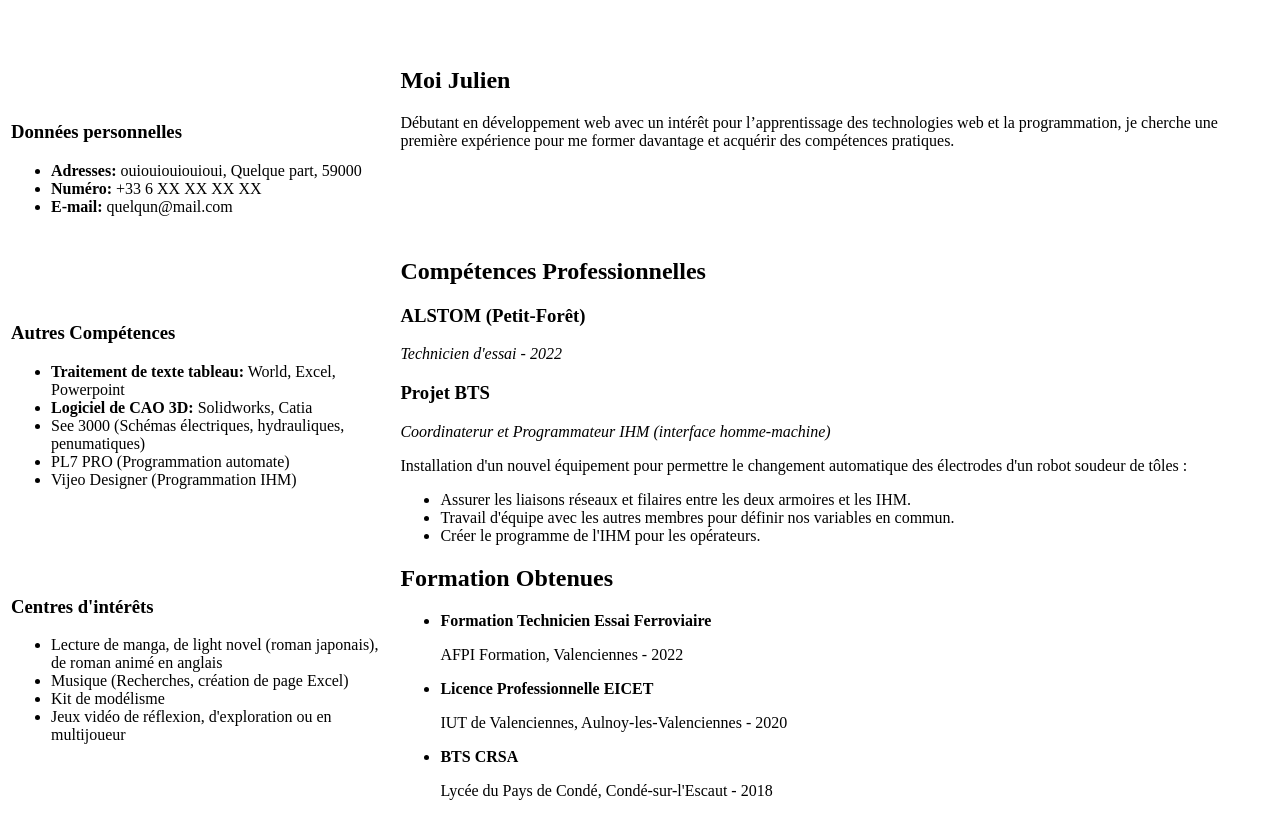
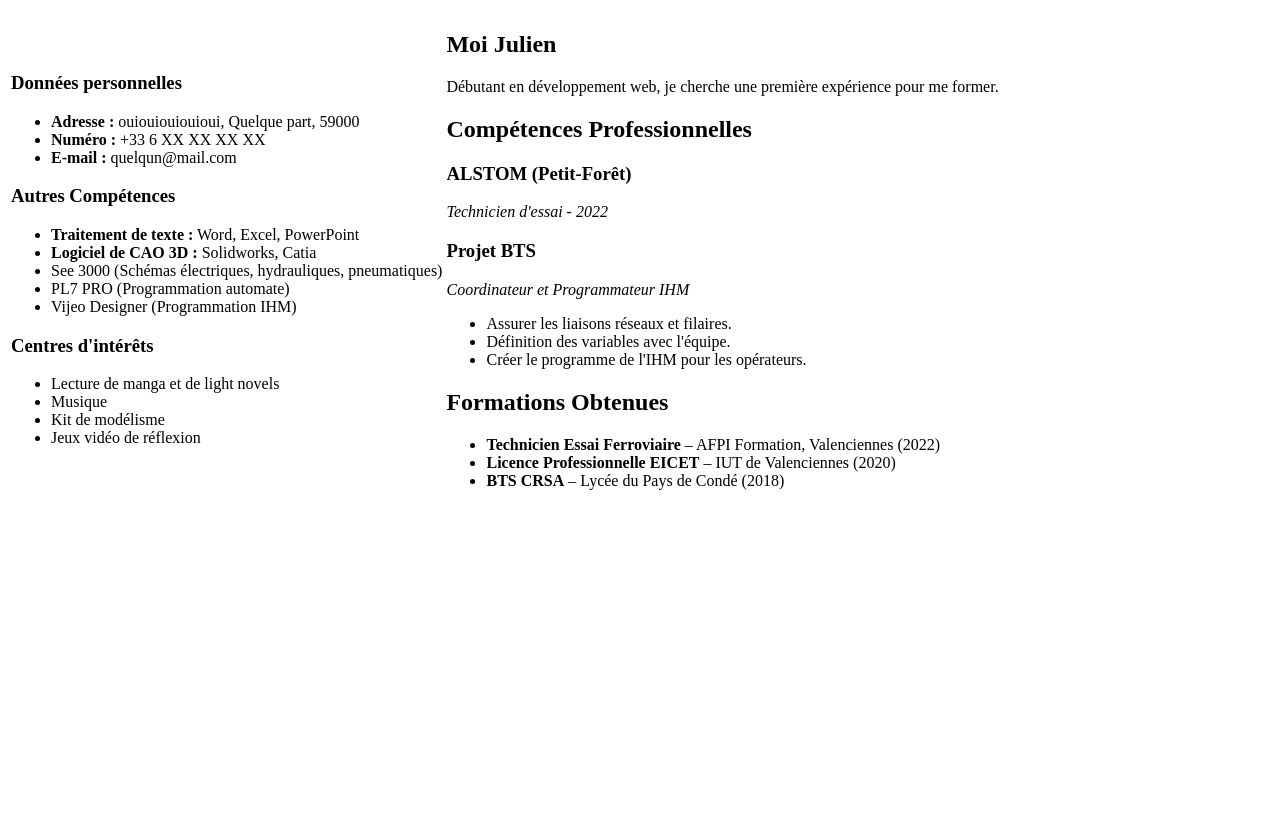
Before and after one commit to SymBiios/CV-HTML, a plain HTML site: page index.html in a window 1280 px wide. After the commit the page ends 800 px from the top, so only its background shows below. Drawn offline with Linux system fonts and the light colour scheme.

Commit message:
Correction des bugs sur W3C et ajout du wireframe

```diff
--- a/index.html
+++ b/index.html
@@ -2,100 +2,74 @@
 <html lang="fr">
 <head>
     <meta charset="UTF-8">
-    <meta name="viewport">
+    <meta name="viewport" content="width=device-width, initial-scale=1.0">
     <title>CV</title>
-
 </head>
 <body>
     <table>
         <tr>
-            <br>
-            <br>
             <td>
-
-
                 <section>
                     <h3>Données personnelles</h3>
                     <ul>
-                            <li><strong>Adresses:</strong> ouiouiouiouioui, Quelque part, 59000</li>
-                            <li><strong>Numéro:</strong> +33 6 XX XX XX XX</li>
-                            <li><strong>E-mail:</strong> quelqun@mail.com</li>
+                        <li><strong>Adresse :</strong> ouiouiouiouioui, Quelque part, 59000</li>
+                        <li><strong>Numéro :</strong> +33 6 XX XX XX XX</li>
+                        <li><strong>E-mail :</strong> quelqun@mail.com</li>
                     </ul>
                 </section>
-
-            <br>
-            <br>
-            <br>
-            <br>
 
                 <section>
                     <h3>Autres Compétences</h3>
                     <ul>
-                        <li><strong>Traitement de texte tableau:</strong> World, Excel, Powerpoint</li>
-                        <li><strong>Logiciel de CAO 3D:</strong> Solidworks, Catia</li>
-                        <li>See 3000 (Schémas électriques, hydrauliques, penumatiques)</li>
+                        <li><strong>Traitement de texte :</strong> Word, Excel, PowerPoint</li>
+                        <li><strong>Logiciel de CAO 3D :</strong> Solidworks, Catia</li>
+                        <li>See 3000 (Schémas électriques, hydrauliques, pneumatiques)</li>
                         <li>PL7 PRO (Programmation automate)</li>
                         <li>Vijeo Designer (Programmation IHM)</li>
                     </ul>
                 </section>
 
-            <br>
-            <br>
-            <br>
-            <br>
-
                 <section>
                     <h3>Centres d'intérêts</h3>
                     <ul>
-                            <li>Lecture de manga, de light novel (roman japonais), de roman animé en anglais</li>
-                            <li>Musique (Recherches, création de page Excel)</li>
+                        <li>Lecture de manga et de light novels</li>
+                        <li>Musique</li>
                         <li>Kit de modélisme</li>
-                            <li>Jeux vidéo de réflexion, d'exploration ou en multijoueur</li>
+                        <li>Jeux vidéo de réflexion</li>
+                    </ul>
+                </section>
+            </td>
+
+            <td>
+                <section>
+                    <h2>Moi Julien</h2>
+                    <p>Débutant en développement web, je cherche une première expérience pour me former.</p>
+                </section>
+
+                <section>
+                    <h2>Compétences Professionnelles</h2>
+                    <h3>ALSTOM (Petit-Forêt)</h3>
+                    <p><i>Technicien d'essai - 2022</i></p>
+
+                    <h3>Projet BTS</h3>
+                    <p><i>Coordinateur et Programmateur IHM</i></p>
+                    <ul>
+                        <li>Assurer les liaisons réseaux et filaires.</li>
+                        <li>Définition des variables avec l'équipe.</li>
+                        <li>Créer le programme de l'IHM pour les opérateurs.</li>
                     </ul>
                 </section>
 
-            </td>
-            <td>
                 <section>
-
-                    <h2>Moi Julien</h2>
-                    <p>Débutant en développement web avec un intérêt pour l’apprentissage des technologies web et la programmation, je cherche une première expérience pour me former davantage et acquérir des compétences pratiques.</p>
-
-                </section>
-
-            <br>
-            <br>
-            <br>
-            <br>
-            <section>
-                <h2>Compétences Professionnelles</h2>
-
-                        <h3>ALSTOM (Petit-Forêt)</h3>
-                        <p><i>Technicien d'essai - 2022</i></p>
-
-                        <h3> Projet BTS</h3>
-                        <p><i>Coordinaterur et Programmateur IHM (interface homme-machine)</i></p>
-                           <p>Installation d'un nouvel équipement pour permettre le changement automatique des électrodes d'un robot soudeur de tôles :</p>
+                    <h2>Formations Obtenues</h2>
                     <ul>
-                                <li>Assurer les liaisons réseaux et filaires entre les deux armoires et les IHM.</li>
-                                <li>Travail d'équipe avec les autres membres pour définir nos variables en commun.</li>
-                                <li>Créer le programme de l'IHM pour les opérateurs.</li>
-                            </ul>
-            </section>
-            <section>
-                <h2>Formation Obtenues</h2>
-                    <ul>
-                        <li><strong>Formation Technicien Essai Ferroviaire</strong></strong></li>
-                        <p>AFPI Formation, Valenciennes - 2022</p>
-                        <li><strong>Licence Professionnelle EICET</strong></li>
-                        <p>IUT de Valenciennes, Aulnoy-les-Valenciennes - 2020</p>
-                        <li><strong>BTS CRSA</strong></li>
-                        <p>Lycée du Pays de Condé, Condé-sur-l'Escaut - 2018</p>
+                        <li><strong>Technicien Essai Ferroviaire</strong> – AFPI Formation, Valenciennes (2022)</li>
+                        <li><strong>Licence Professionnelle EICET</strong> – IUT de Valenciennes (2020)</li>
+                        <li><strong>BTS CRSA</strong> – Lycée du Pays de Condé (2018)</li>
                     </ul>
                 </section>
             </td>
         </tr>
-
     </table>
 </body>
 </html>
```
Also changed, not shown: Wireframe.png (added). Lines whose indentation alone changed are shown as unchanged.
